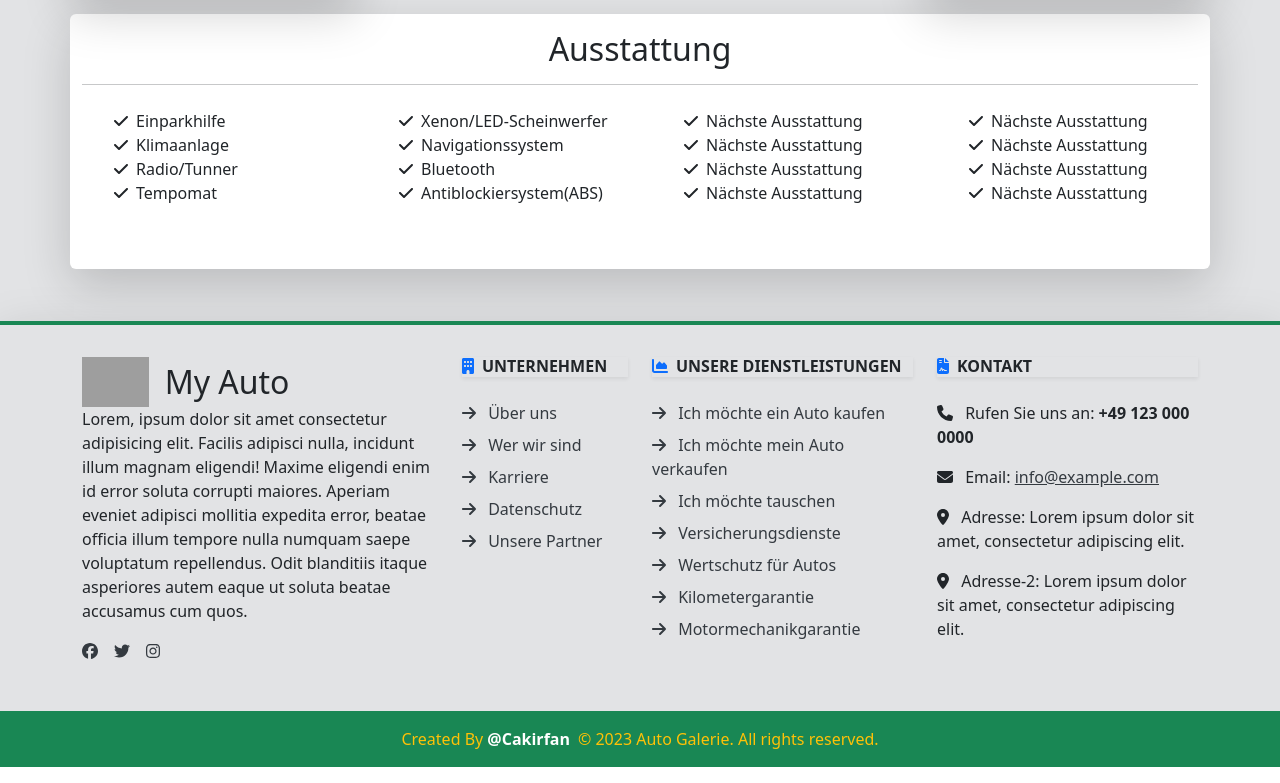
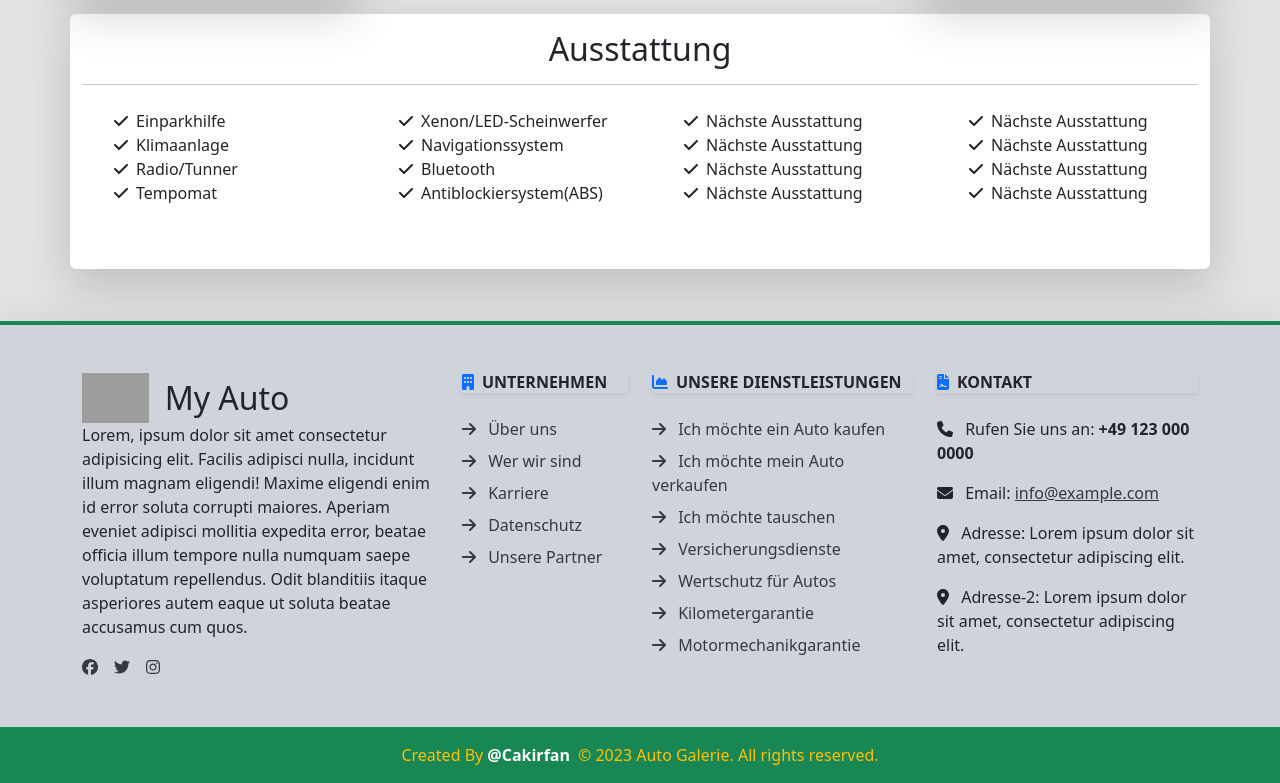
Before and after one commit to Cakirfan/my-auto, a React (Create React App) app: page /details/0 in a window 1280 px wide. Shown: the part 823-1606 px from the top of the page. Built offline with nearby package versions, Linux system fonts and the light colour scheme; grey boxes are pictures that could not be loaded.

Commit message:
bg updated

```diff
--- a/src/components/footer/core/FooterOben.jsx
+++ b/src/components/footer/core/FooterOben.jsx
@@ -43,7 +43,7 @@
 
 const Footer = () => {
   return (
-    <footer className="border-top border-4 border-success shadow-lg bg-secondary-subtle">
+    <footer className="border-top border-4 border-success shadow-lg bg-dark-subtle pt-5">
       <Container>
         <Row>
           <Col sm={12} md={12} lg={4} className="mb-3">
```
